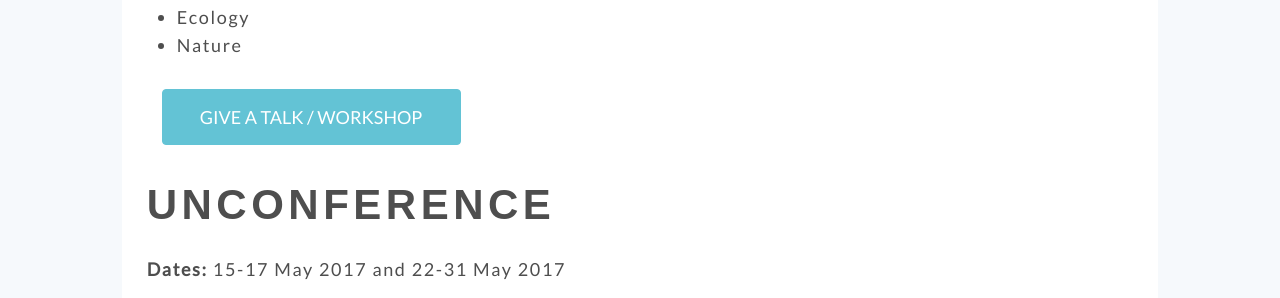
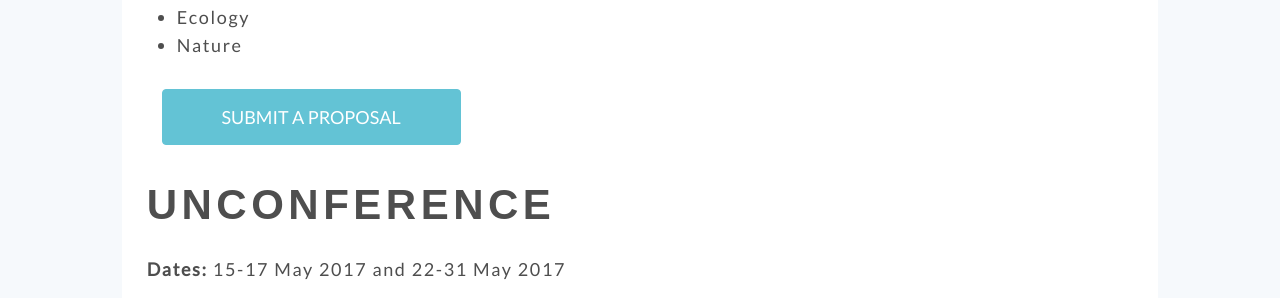
Before and after one commit to hillhacks/website, a Jekyll site: the page built from call-for-participation.html, in a window 1280 px wide and 900 px high, scrolled down 684 px. Shown: the part 154-452 px from the top of the window. Built offline with Jekyll 4.4.1, drawn with Linux system fonts in a browser that asks for light colours; nearby versions of some CDN libraries; some web fonts are replaced; comment, search, counter and statistics services are not loaded.

Commit message:
_includes: fix absolute links

```diff
--- a/_includes/btn-cfp.html
+++ b/_includes/btn-cfp.html
@@ -1,5 +1,5 @@
 <div class="row">
     <div class="col-md-4">
-          <a href="https://hillhacks.in/cfp" target="_blank" style="text-decoration: none;"><button type="button" class="btn btn-block btn-primary btn-lg cta-1">GIVE A TALK / WORKSHOP</button></a>
+          <a href="https://osem.hillhacks.in/" target="_blank" style="text-decoration: none;"><button type="button" class="btn btn-block btn-primary btn-lg cta-1">SUBMIT A PROPOSAL</button></a>
     </div>
 </div>
--- a/_includes/btn-school-program.html
+++ b/_includes/btn-school-program.html
@@ -1,5 +1,5 @@
 <div class="row">
     <div class="col-md-4">
-            <a href="https://hillhacks.in/school.program" target="_blank" style="text-decoration: none;"><button type="button" class="btn btn-primary btn-lg cta-1">TEACH IN SCHOOL PROGRAM</button></a>
+	    <a href="{{site.baseurl}}/school/" style="text-decoration: none;"><button type="button" class="btn btn-primary btn-lg cta-1">JOIN OUR SCHOOL PROGRAMME</button></a>
     </div>
 </div>
```
